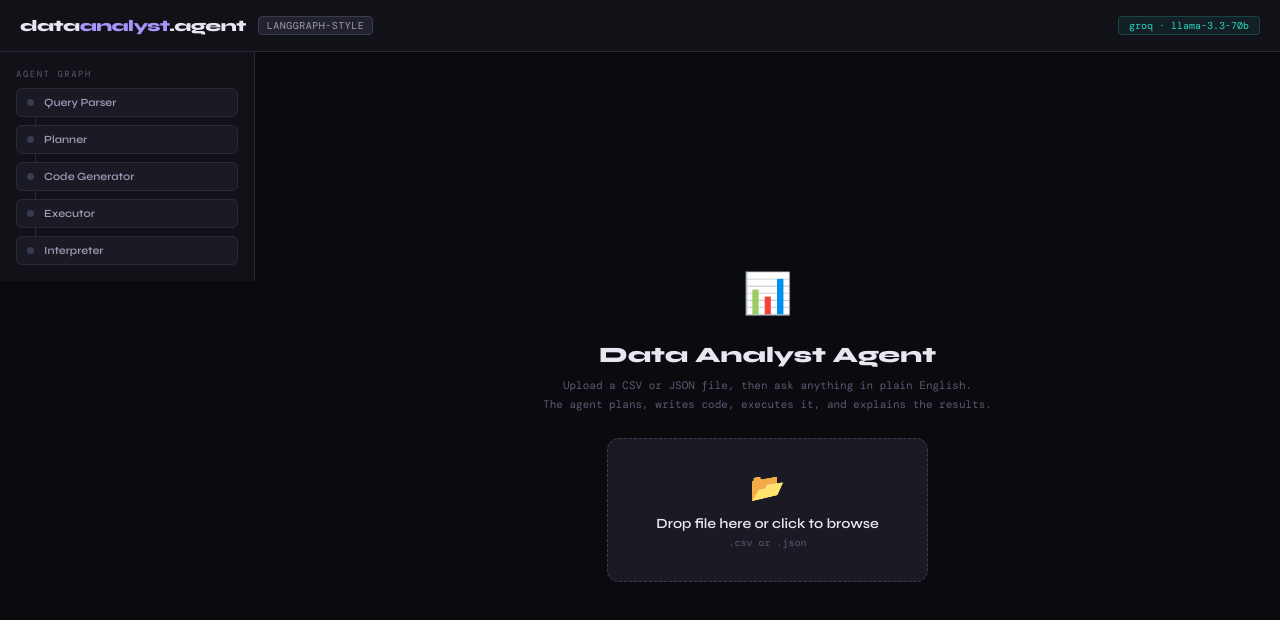
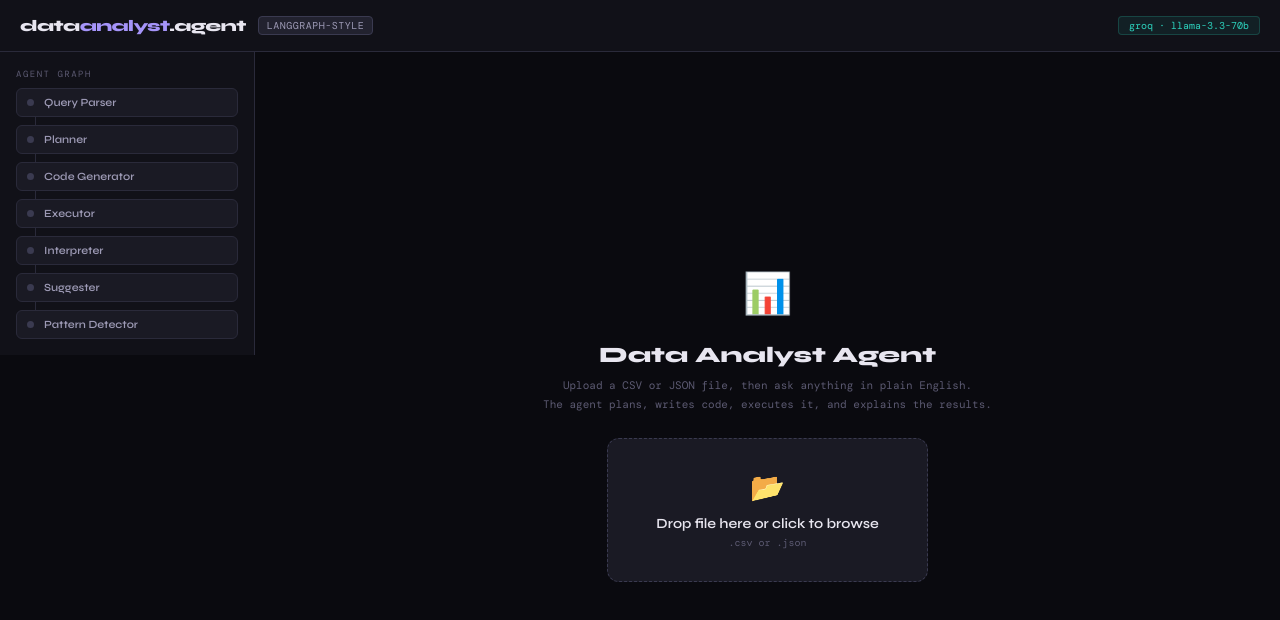
Before and after one commit to Abdulrahman-tech/data-analyst-agent, a React (Vite) app in the folder frontend/: page / in a window 1280 px wide. Shown: the top 620 px of the page. Built offline with nearby package versions, Linux system fonts and the light colour scheme.

Commit message:
feat: show all 7 nodes in sidebar

```diff
--- a/frontend/src/App.jsx
+++ b/frontend/src/App.jsx
@@ -16,6 +16,7 @@ import Messages from './components/Messages.jsx'
 const INITIAL_NODES = {
   parser: 'idle', planner: 'idle', codegen: 'idle',
   executor: 'idle', interpreter: 'idle',
+  suggester: 'idle', detector: 'idle',
 }
 
 // Which node activates after each node completes
--- a/frontend/src/components/Sidebar.jsx
+++ b/frontend/src/components/Sidebar.jsx
@@ -5,11 +5,13 @@
 //   3. Sample queries to try
 
 const NODES = [
-  { id: 'parser',      label: 'Query Parser'  },
-  { id: 'planner',     label: 'Planner'       },
-  { id: 'codegen',     label: 'Code Generator'},
-  { id: 'executor',    label: 'Executor'      },
-  { id: 'interpreter', label: 'Interpreter'   },
+  { id: 'parser',      label: 'Query Parser'     },
+  { id: 'planner',     label: 'Planner'           },
+  { id: 'codegen',     label: 'Code Generator'    },
+  { id: 'executor',    label: 'Executor'          },
+  { id: 'interpreter', label: 'Interpreter'       },
+  { id: 'suggester',   label: 'Suggester'         },
+  { id: 'detector',    label: 'Pattern Detector'  },
 ]
 
 const SAMPLES = [
```
